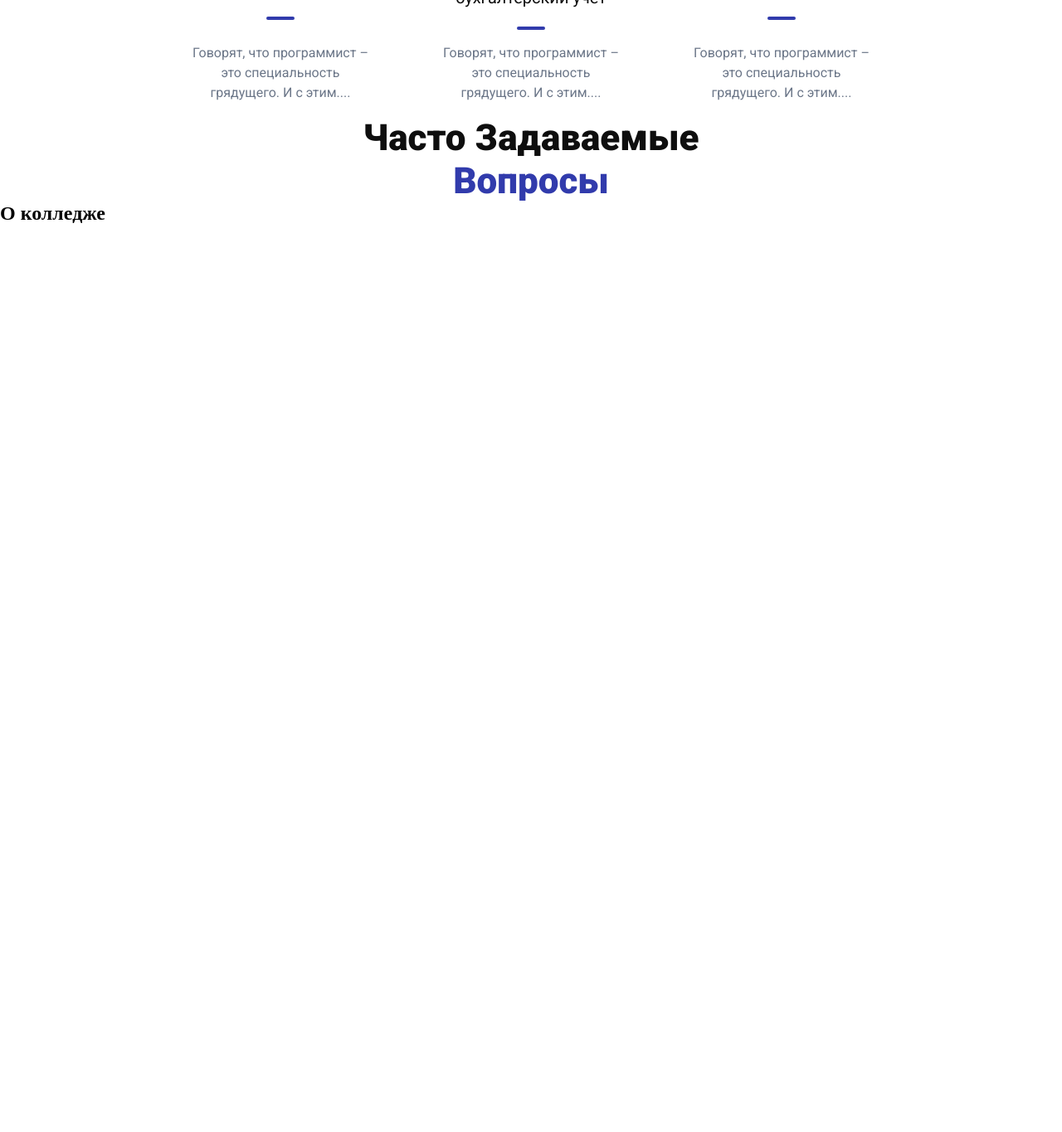
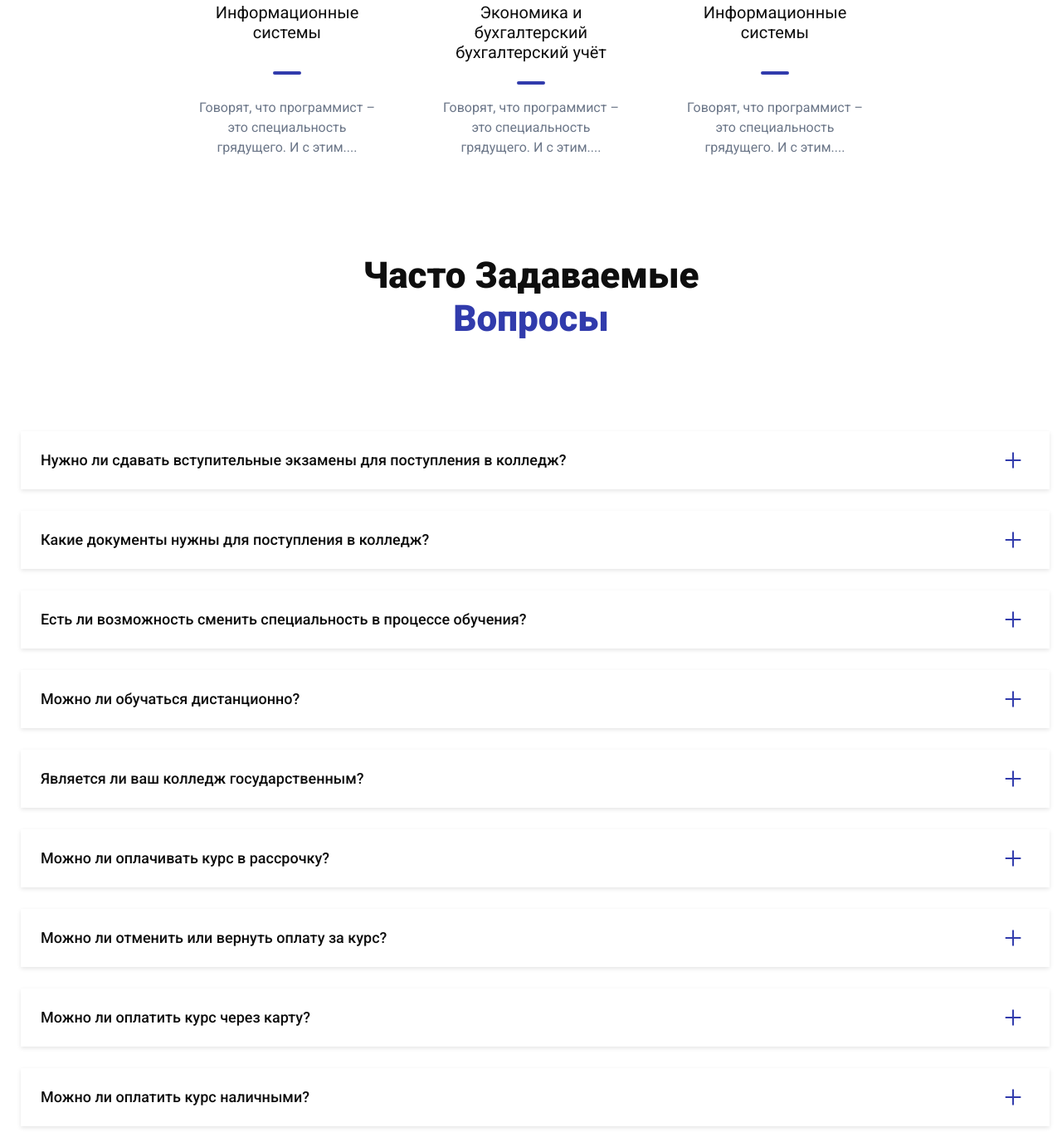
Before and after one commit to daudmerzhoe/gi, a plain HTML site: page index.html in a window 1280 px wide. Shown: the part 1432-2797 px from the top of the page at 83% size. Before the commit the page ends 1703 px from the top, so only its background shows below. Drawn offline with Linux system fonts and the light colour scheme.

Commit message:
Первая

```diff
--- a/index.html
+++ b/index.html
@@ -61,16 +61,53 @@
                 </div>
             </div>
 
+        </div>
 
         <div class="container">
             <div class="head__title">
-                    <h2 class="head-text">Часто задаваемые <br> <span>вопросы</span></h2>
+              <h2 class="head-text">Часто задаваемые <br><span>вопросы</span></h2>
             </div>
 
             <div class="questions__block-items">
-                    <div class="questions__block_item-left">
-                        <h2>О колледже</h2>
-                        <p></p>
+              <div class="questions__item">
+                <p>Нужно ли сдавать вступительные экзамены для поступления в колледж?</p>
+                <div class="questions__plus"></div>
+              </div>
+              <div class="questions__item">
+                <p>Какие документы нужны для поступления в колледж?</p>
+                <div class="questions__plus"></div>
+              </div>
+              <div class="questions__item">
+                <p>Есть ли возможность сменить специальность в процессе обучения?</p>
+                <div class="questions__plus"></div>
+              </div>
+              <div class="questions__item">
+                <p>Можно ли обучаться дистанционно?</p>
+                <div class="questions__plus"></div>
+              </div>
+              <div class="questions__item">
+                <p>Является ли ваш колледж государственным?</p>
+                <div class="questions__plus"></div>
+              </div>
+              <div class="questions__item">
+                <p>Можно ли оплачивать курс в рассрочку?</p>
+                <div class="questions__plus"></div>
+              </div>
+              <div class="questions__item">
+                <p>Можно ли отменить или вернуть оплату за курс?</p>
+                <div class="questions__plus"></div>
+              </div>
+              <div class="questions__item">
+                <p>Можно ли оплатить курс через карту?</p>
+                <div class="questions__plus"></div>
+              </div>
+              <div class="questions__item">
+                <p>Можно ли оплатить курс наличными?</p>
+                <div class="questions__plus"></div>
+              </div>
+              <div class="questions__item">
+                <p>Какой документ я получу по итогам обучения?</p>
+                <div class="questions__plus"></div>
               </div>
             </div>
           </div>
--- a/scss/_App.scss
+++ b/scss/_App.scss
@@ -4,6 +4,7 @@
     margin: 0 auto;
     max-width: 1440px;
     width: 100%;
+    padding: 0 20px;
   }
 
 
@@ -37,6 +38,8 @@
 
 
 .head-text {
+    margin-top: 100px;
+    margin-bottom: 100px;
     font-size: 2.75rem;
     font-weight: 800;
     text-align: center;
--- a/scss/_news.scss
+++ b/scss/_news.scss
@@ -108,7 +108,6 @@ nav {
 
 
 .profession__block-items {
-  margin-top: 130px;
   display: grid;
   grid-template-columns: repeat(3, 20%);
   grid-auto-rows: auto;
@@ -157,3 +156,55 @@ nav {
   }
 
 }
+
+// questions
+
+.questions__block-items {
+  display: flex;
+  flex-direction: column; // Отображение в колонку
+  align-items: center; // Центрируем блоки
+  gap: 16px; // Расстояние между элементами
+
+
+  .questions__item {
+    display: flex;
+    align-items: center;
+    justify-content: space-between;
+    background-color: #fff; // Белый фон для блока
+    padding: 15px 24px; // Внутренние отступы
+    width: 100%;
+    box-shadow: 0 2px 5px rgba(0, 0, 0, 0.1); // Лёгкая тень
+    transition: background-color 0.3s;
+    margin: 10px 0 0 10px;
+
+    &:hover {
+      background-color: #f5f5f5; // Слегка серый фон при наведении
+    }
+
+    p {
+      font-family: var(--font-base-dm);
+      font-weight: 500;
+      font-size: 18px; // Размер текста
+      color: var(--black-color);
+      margin: 0;
+    }
+
+    .questions__plus {
+      flex-shrink: 0;
+      width: 40px;
+      height: 40px;
+      display: flex;
+      align-items: center;
+      justify-content: center;
+      color: var( --secondary-color); // Зелёный плюс
+      border-radius: 50%; // Круглая кнопка
+      font-size: 40px; // Размер плюса
+      transition: background-color 0.3s, transform 0.3s;
+      cursor: pointer;
+
+      &::after {
+        content: '+'; // Символ плюса
+      }
+    }
+  }
+}
```
Also changed, not shown: css/style.css, 1 other file. Lines whose indentation alone changed are shown as unchanged.
